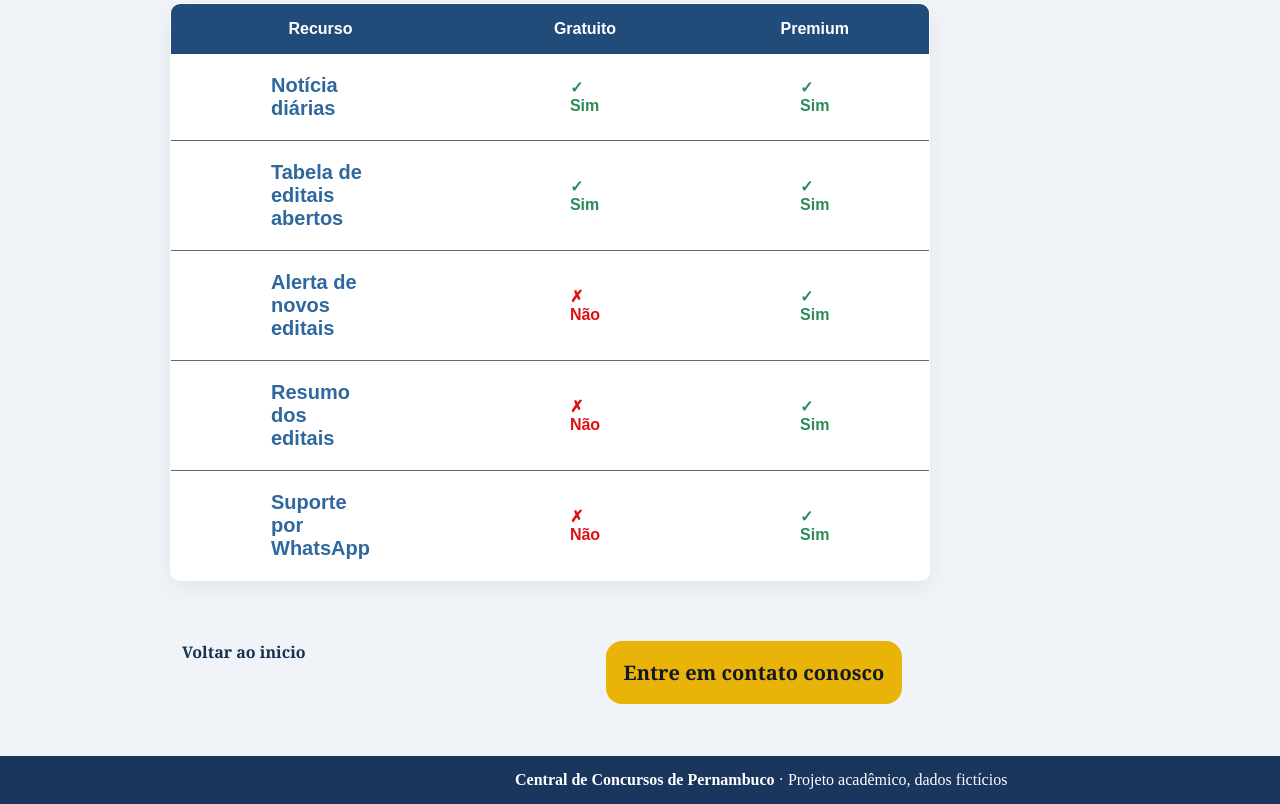
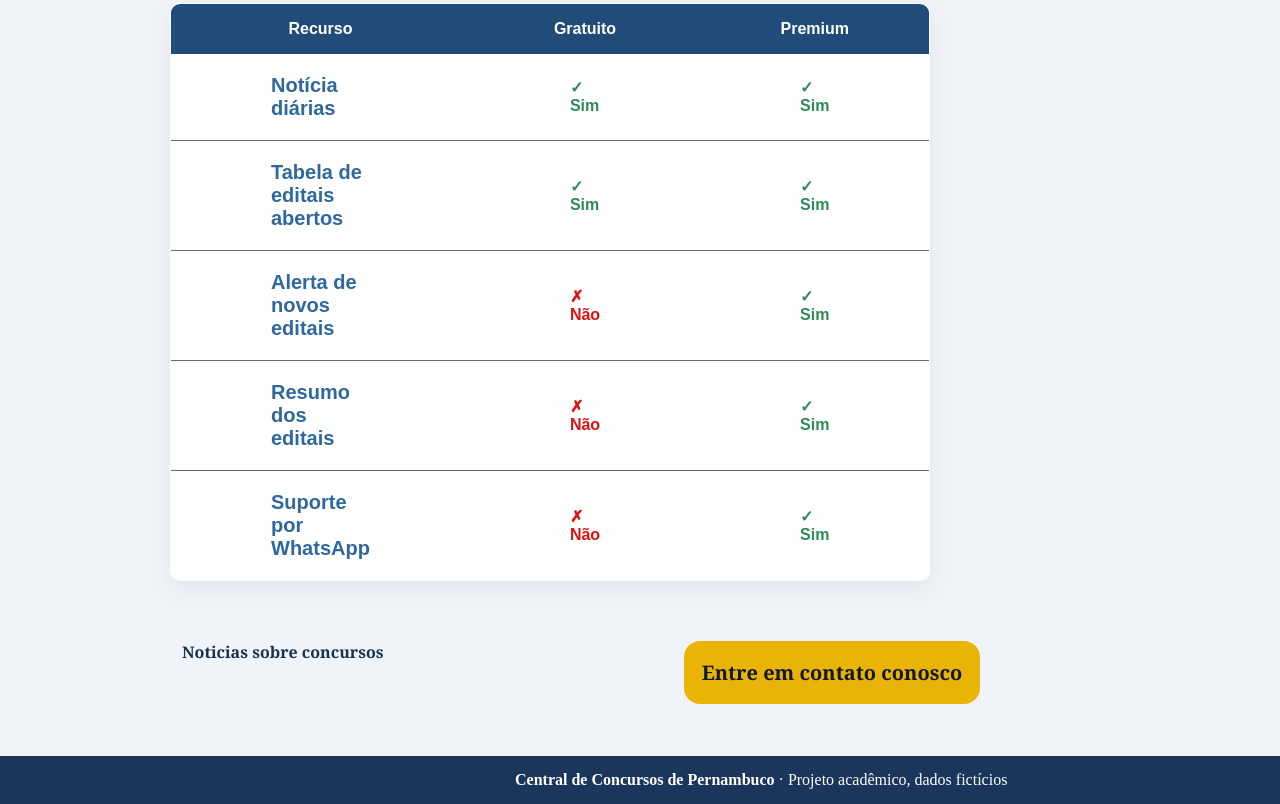
Before and after one commit to santana-x5/projeto-web-final, a plain HTML site: page pagina3.html in a window 1280 px wide. Shown: the part 768-1572 px from the top of the page. Drawn offline with Linux system fonts and the light colour scheme.

Commit message:
adiçao de link externo na pagina 3

```diff
--- a/pagina3.html
+++ b/pagina3.html
@@ -97,7 +97,7 @@
           </section>
           <!-- links de navegação inferior -->
            <div class="seilavei">
-              <a href="index.html" class="back-link">Voltar ao inicio</a>
+              <a href="https://folha.qconcursos.com/noticias-de-concursos" class="back-link">Noticias sobre concursos</a>
             <a href="pagina3-1.html" class="contato">Entre em contato conosco</a>
 
            </div>
```
